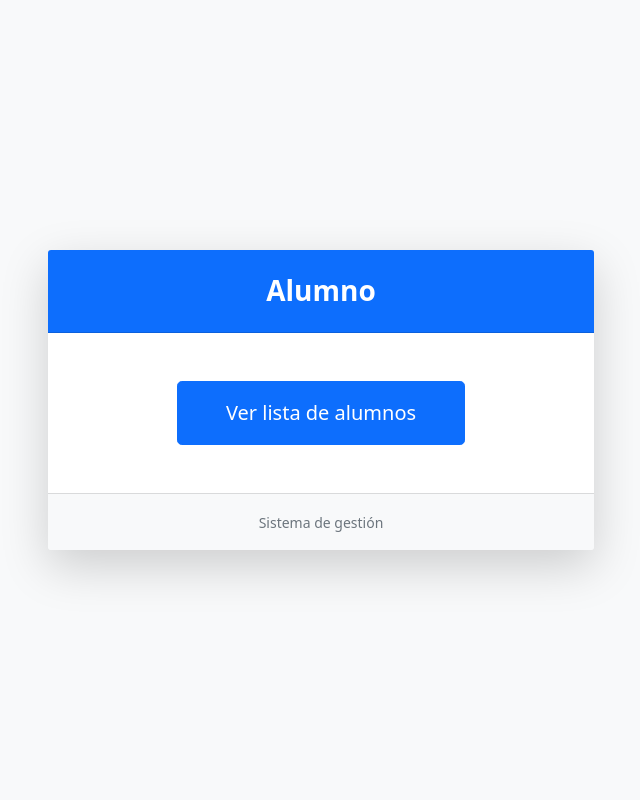
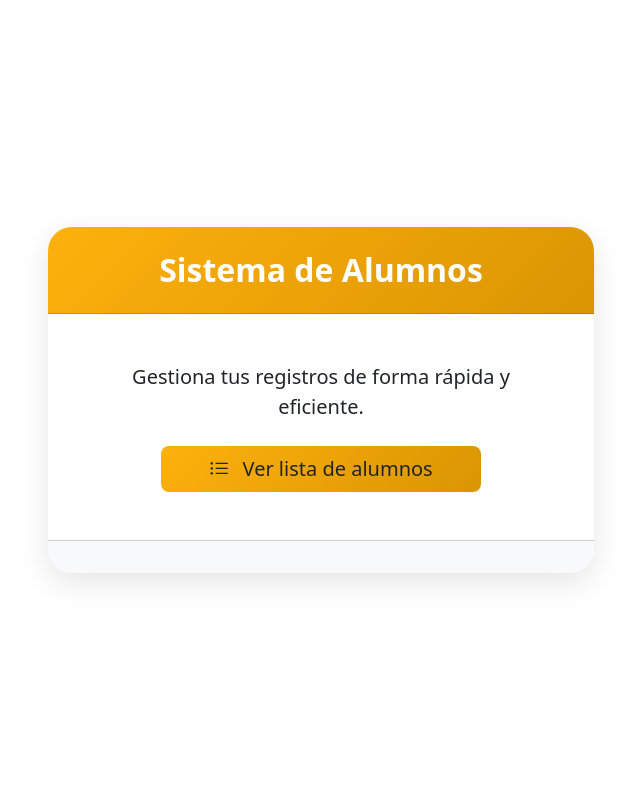
Before and after one commit to Kelvinpc/azurecrudwbeapp, a PHP site: page / in a window 1280 px wide. Shown: the whole page, without its empty margins (319-959 px from the left). Run offline with PHP 8.4, Linux system fonts and the light colour scheme.

Commit message:
actualizacion

```diff
--- a/index.php
+++ b/index.php
@@ -3,30 +3,60 @@
 <head>
   <meta charset="UTF-8">
   <meta name="viewport" content="width=device-width, initial-scale=1.0">
-    <title>Document</title>
-    <link href="https://cdn.jsdelivr.net/npm/bootstrap@5.0.2/dist/css/bootstrap.min.css" rel="stylesheet" integrity="sha384-EVSTQN3/azprG1Anm3QDgpJLIm9Nao0Yz1ztcQTwFspd3yD65VohhpuuCOmLASjC" crossorigin="anonymous">
+  <title>Sistema de Alumnos</title>
+  <link href="https://cdn.jsdelivr.net/npm/bootstrap@5.3.2/dist/css/bootstrap.min.css" rel="stylesheet">
+  <link href="https://cdn.jsdelivr.net/npm/bootstrap-icons@1.11.1/font/bootstrap-icons.css" rel="stylesheet">
+  <style>
+    body {
+      min-height: 100vh;
+      display: flex;
+      justify-content: center;
+      align-items: center;
+      color: #333;
+    }
+    .card {
+      border: none;
+      border-radius: 1.5rem;
+      overflow: hidden;
+      box-shadow: 0 10px 30px rgba(0,0,0,0.1);
+    }
+    .card-header {
+      background: linear-gradient(135deg, #fdb10dff, #da9502ff);
+      color: white;
+    }
+    .btn-custom {
+      background: linear-gradient(135deg, #fdb10dff, #da9502ff);
+      border: none;
+      transition: 0.3s;
+    }
+    .btn-custom:hover {
+      background: linear-gradient(135deg, #fdb10dff, #da9502ff);
+      transform: translateY(-2px);
+    }
+  </style>
 </head>
-<body class="bg-light">
+<body>
+
   <div class="container">
-        <div class="row min-vh-100 align-items-center justify-content-center">
+    <div class="row justify-content-center">
       <div class="col-md-8 col-lg-6">
-                <div class="card shadow-lg border-0">
-                    <div class="card-header bg-primary text-white text-center py-4">
-                        <h3 class="mb-0 fw-bold">Alumno</h3>
+        <div class="card text-center">
+          <div class="card-header py-4">
+            <h2 class="fw-bold mb-0">Sistema de Alumnos</h2>
           </div>
-                    <div class="card-body text-center p-5">
-                        <a href="view/listar.php" class="btn btn-primary btn-lg px-5 py-3">
-                            <i class="bi bi-list-ul"></i> Ver lista de alumnos
+          <div class="card-body p-5">
+            <p class="lead mb-4">Gestiona tus registros de forma rápida y eficiente.</p>
+            <a href="view/listar.php" class="btn btn-custom btn-lg px-5">
+              <i class="bi bi-list-ul me-2"></i> Ver lista de alumnos
             </a>
           </div>
-                    <div class="card-footer bg-light text-center py-3">
-                        <small class="text-muted">Sistema de gestión</small>
+          <div class="card-footer bg-light py-3">
           </div>
         </div>
       </div>
     </div>
   </div>
 
-    <script src="https://cdn.jsdelivr.net/npm/bootstrap@5.0.2/dist/js/bootstrap.bundle.min.js" integrity="sha384-MrcW6ZMFYlzcLA8Nl+NtUVF0sA7MsXsP1UyJoMp4YLEuNSfAP+JcXn/tWtIaxVXM" crossorigin="anonymous"></script>
+  <script src="https://cdn.jsdelivr.net/npm/bootstrap@5.3.2/dist/js/bootstrap.bundle.min.js"></script>
 </body>
 </html>
--- a/view/crear.php
+++ b/view/crear.php
@@ -169,7 +169,7 @@
         text: "Confirma si deseas registrar.",
         icon: "question",
         showCancelButton: true,
-        confirmButtonColor: "#0d6efd",
+        confirmButtonColor: "#fdb10dff",
         cancelButtonColor: "#6c757d",
         confirmButtonText: "Registrar",
         cancelButtonText: "Cancelar"
--- a/view/editar.php
+++ b/view/editar.php
@@ -135,7 +135,7 @@
           text: "Esta acción modificará la información del registro.",
           icon: 'question',
           showCancelButton: true,
-          confirmButtonColor: '#0d6efd',
+          confirmButtonColor: '#fdb10dff',
           cancelButtonColor: '#6c757d',
           confirmButtonText: 'Sí, actualizar',
           cancelButtonText: 'Cancelar'
--- a/view/listar.php
+++ b/view/listar.php
@@ -17,7 +17,7 @@
   <style>
     body { background-color: #f8f9fa; }
     .navbar-brand { font-weight: bold; letter-spacing: 1px; }
-    .card-header { background-color: #0d6efd; color: white; font-weight: bold; }
+    .card-header { background-color: #fdb10dff; color: white; font-weight: bold; }
     .btn { transition: all 0.3s ease; }
     .btn:hover { transform: scale(1.05); }
     th, td { vertical-align: middle; }
@@ -63,7 +63,7 @@
   const tabla = document.querySelector("#tabla-alumnos tbody");
 
   function obtenerDatos() {
-    fetch(`/controller/AlumnoController.php?task=getAll`)
+    fetch(`../controller/AlumnoController.php?task=getAll`)
       .then(response => response.json())
       .then(data => {
         tabla.innerHTML = '';
```
Lines whose indentation alone changed are shown as unchanged.
